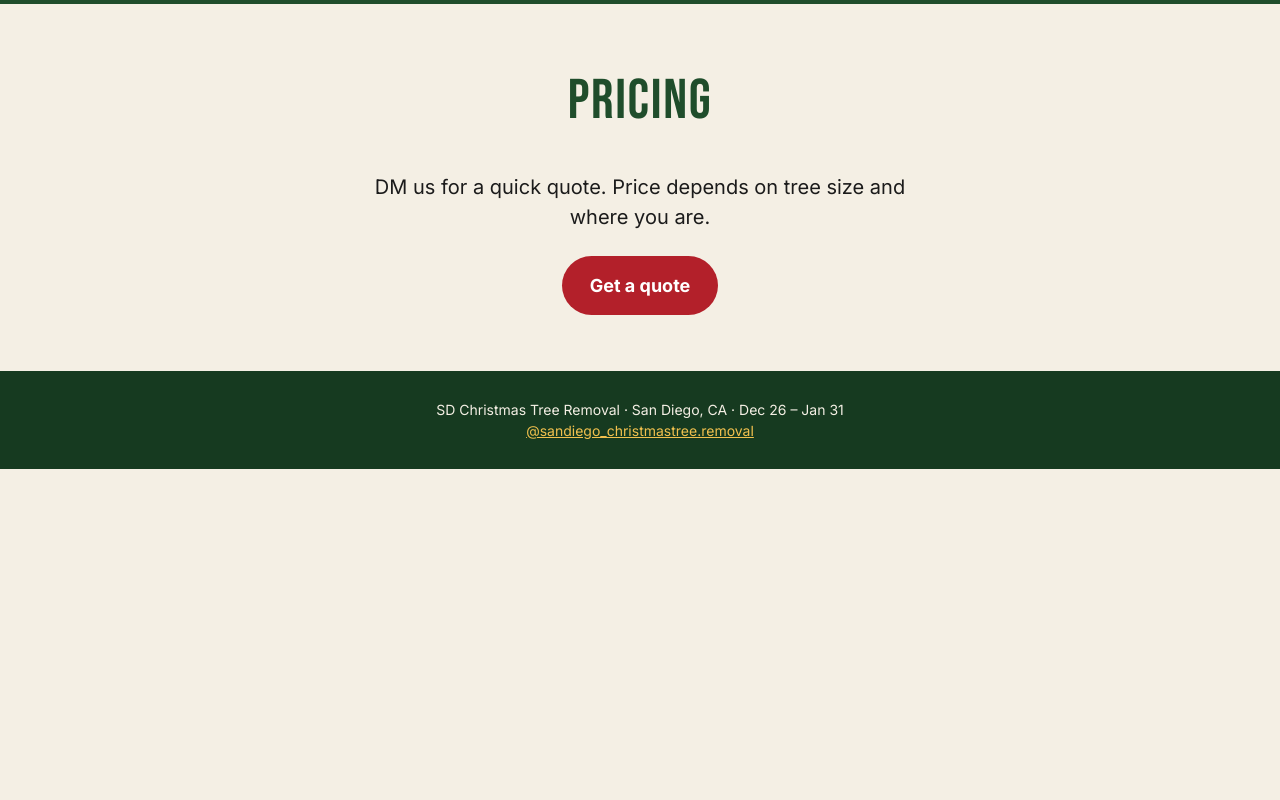
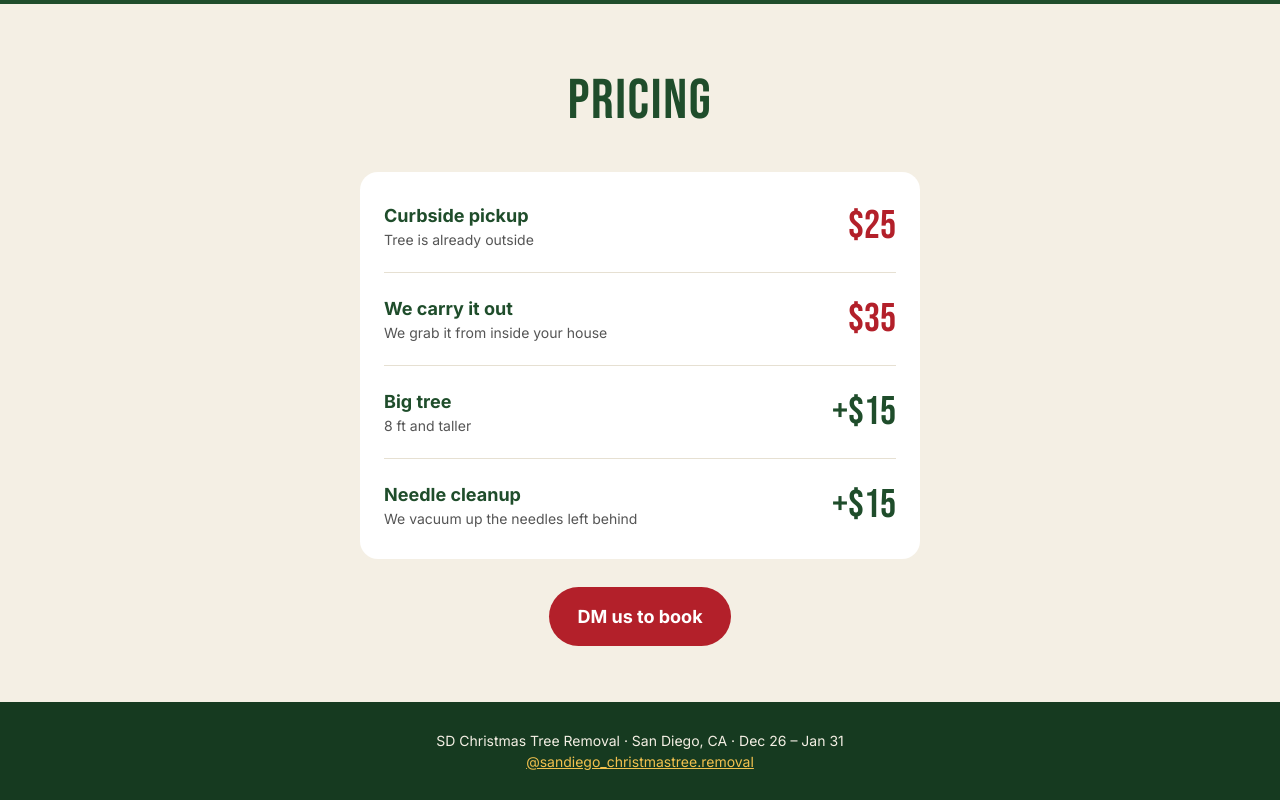
Before and after one commit to sdtreeremoval/sdtreeremoval.github.io, a plain HTML site: page index.html in a window 1280 px wide. Shown: the part 1640-2440 px from the top of the page. Before the commit the page ends 2109 px from the top, so only its background shows below. Drawn offline with Linux system fonts and the light colour scheme.

Commit message:
Add price menu
Co-Authored-By: Claude Opus 5.5 <noreply@anthropic.com>
Claude-Session: https://claude.ai/code/session_019vjy3NwDhstx9mS8GVAzhy

```diff
--- a/index.html
+++ b/index.html
@@ -49,7 +49,13 @@
   .why li::before{content:"★ ";color:var(--gold)}
 
   .price{text-align:center}
-  .price p{font-size:20px;max-width:560px;margin:0 auto 24px}
+  .menu{max-width:560px;margin:0 auto 28px;background:#fff;border-radius:18px;padding:8px 24px;text-align:left}
+  .row{display:flex;justify-content:space-between;align-items:center;gap:16px;padding:16px 0;border-bottom:1px solid #e6e0d2}
+  .row:last-child{border-bottom:0}
+  .row span{font-weight:700;font-size:18px;color:var(--green)}
+  .row small{display:block;font-weight:400;font-size:14px;color:#555}
+  .row b{font-family:'Bebas Neue',sans-serif;font-weight:400;font-size:40px;color:var(--red);white-space:nowrap}
+  .row.addon b{color:var(--green)}
 
   footer{background:var(--green-dark);color:var(--cream);text-align:center;padding:28px 0;font-size:14px}
   footer a{color:var(--gold)}
@@ -121,8 +127,13 @@
 <section class="price">
   <div class="wrap">
     <h2>Pricing</h2>
-    <p>DM us for a quick quote. Price depends on tree size and where you are.</p>
-    <a class="btn" href="https://www.instagram.com/sandiego_christmastree.removal/" target="_blank" rel="noopener">Get a quote</a>
+    <div class="menu">
+      <div class="row"><span>Curbside pickup<small>Tree is already outside</small></span><b>$25</b></div>
+      <div class="row"><span>We carry it out<small>We grab it from inside your house</small></span><b>$35</b></div>
+      <div class="row addon"><span>Big tree<small>8 ft and taller</small></span><b>+$15</b></div>
+      <div class="row addon"><span>Needle cleanup<small>We vacuum up the needles left behind</small></span><b>+$15</b></div>
+    </div>
+    <a class="btn" href="https://www.instagram.com/sandiego_christmastree.removal/" target="_blank" rel="noopener">DM us to book</a>
   </div>
 </section>
 
```
